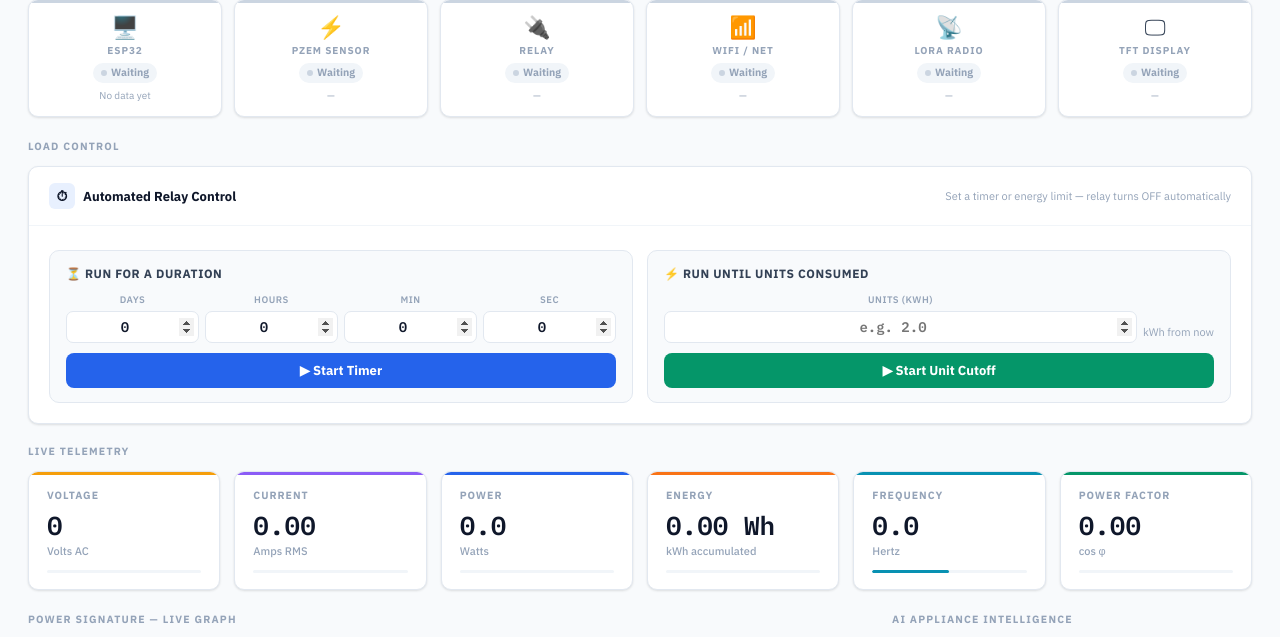
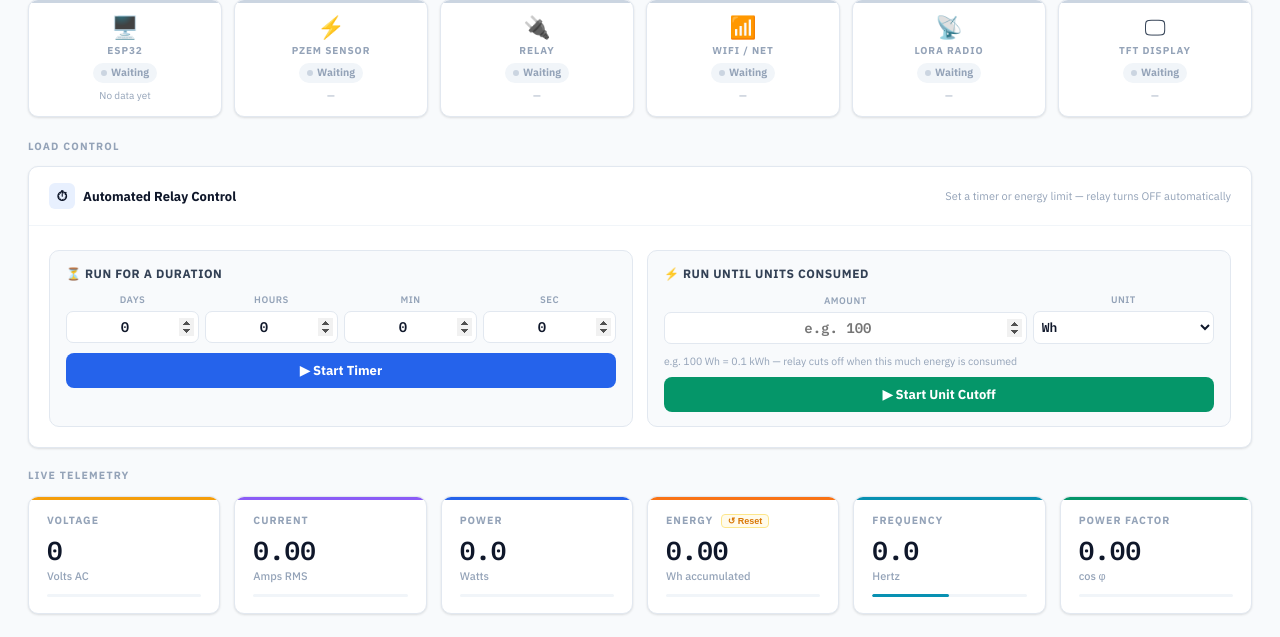
Before and after one commit to ZeroCipherX/wemo-mlops-pipeline, a Flask app: page / in a window 1280 px wide. Shown: the part 117-754 px from the top of the page. Run offline with Flask 3, Linux system fonts and the light colour scheme; data that the repository does not hold is empty.

Commit message:
fix: timer relay bug, add Wh/kWh dropdown, add energy reset button

```diff
--- a/app.py
+++ b/app.py
@@ -151,27 +151,31 @@ _training_mode_lock   = threading.Lock()
 # mode = "unit_cutoff" → relay turns OFF when PZEM energy delta >= requested_kwh
 _automation_lock = threading.Lock()
 _automation = {
-    "mode":          "idle",
-    "end_time":      0.0,      # unix timestamp for timer cutoff
-    "duration_secs": 0,        # original duration in seconds (for display)
-    "baseline_kwh":  0.0,      # PZEM energy reading at start of unit cutoff
-    "target_kwh":    0.0,      # baseline + user-requested units
-    "requested_kwh": 0.0,      # what user asked for (for display)
+    "mode":           "idle",
+    "end_time":       0.0,      # unix timestamp for timer cutoff
+    "duration_secs":  0,        # original duration in seconds (for display)
+    "baseline_kwh":   0.0,      # PZEM energy reading at start of unit cutoff
+    "target_kwh":     0.0,      # baseline + user-requested units
+    "requested_kwh":  0.0,      # what user asked for in kWh (for display)
+    "requested_raw":  0.0,      # original user value (Wh or kWh number)
+    "requested_unit": "kWh",    # "wh" or "kwh"
 }
 
 def _automation_watchdog():
     """Daemon thread — fires every second to check if timer has expired."""
     while True:
         time.sleep(1)
+        fire_off = False
         with _automation_lock:
-            if _automation["mode"] != "timer":
-                continue
-            if time.time() >= _automation["end_time"]:
-                print("[TIMER] Time's up — turning relay OFF automatically.", flush=True)
-                _automation["mode"] = "idle"
+            if _automation["mode"] == "timer":
+                if time.time() >= _automation["end_time"]:
+                    print("[TIMER] Time's up — turning relay OFF automatically.", flush=True)
+                    _automation["mode"] = "idle"
+                    fire_off = True
         # Turn relay off outside the lock to avoid deadlock
-        latest["relay_desired"] = 0
-        save_relay_state(0, user_set=True)
+        if fire_off:
+            latest["relay_desired"] = 0
+            save_relay_state(0, user_set=True)
 
 threading.Thread(target=_automation_watchdog, daemon=True).start()
 
@@ -1268,14 +1272,24 @@ def cancel_timer():
 @app.route("/api/unit-cutoff", methods=["POST"])
 def set_unit_cutoff():
     try:
-        data  = request.get_json(force=True)
-        units = float(data.get("units", 0))
-        if units <= 0:
+        data      = request.get_json(force=True)
+        units_raw = float(data.get("units", 0))
+        unit_type = str(data.get("unit_type", "kWh")).strip().lower()  # "wh" or "kwh"
+
+        if units_raw <= 0:
             return jsonify({"ok": False, "error": "Units must be greater than zero."}), 400
+
+        # Convert to kWh for internal comparison (PZEM reports in kWh)
+        if unit_type == "wh":
+            units_kwh      = units_raw / 1000.0
+            display_str    = f"{units_raw} Wh"
+        else:
+            units_kwh      = units_raw
+            display_str    = f"{units_raw} kWh"
 
         # Delta logic — take current PZEM reading as baseline
         baseline = float(latest.get("e", 0))
-        target   = round(baseline + units, 6)
+        target   = round(baseline + units_kwh, 6)
 
         # Turn relay ON immediately
         latest["relay_desired"] = 1
@@ -1285,19 +1299,21 @@ def set_unit_cutoff():
             _automation["mode"]          = "unit_cutoff"
             _automation["baseline_kwh"]  = baseline
             _automation["target_kwh"]    = target
-            _automation["requested_kwh"] = units
+            _automation["requested_kwh"] = units_kwh   # always stored in kWh
+            _automation["requested_raw"] = units_raw   # original user value
+            _automation["requested_unit"]= unit_type   # "wh" or "kwh"
             _automation["end_time"]      = 0.0
             _automation["duration_secs"] = 0
 
         print(
             f"[UNIT CUTOFF] Started — baseline={baseline:.4f} kWh, "
-            f"target={target:.4f} kWh (+{units} kWh).", flush=True
+            f"target={target:.4f} kWh (+{display_str}).", flush=True
         )
         return jsonify({
             "ok": True,
             "baseline_kwh": baseline,
             "target_kwh":   target,
-            "message": f"Relay ON. Will cut off after {units} kWh consumed."
+            "message": f"Relay ON. Will cut off after {display_str} consumed."
         }), 200
     except Exception as exc:
         return jsonify({"ok": False, "error": str(exc)}), 400
@@ -1311,6 +1327,20 @@ def cancel_unit_cutoff():
     return jsonify({"ok": True, "message": "Unit cutoff cancelled."}), 200
 
 
+@app.route("/api/reset-energy", methods=["POST"])
+def reset_energy():
+    """Reset the accumulated energy counter (PZEM energy field) to 0 in memory.
+    Note: This only resets the server-side displayed value. The PZEM hardware
+    counter itself resets when power is cycled. This endpoint zeroes the
+    in-memory 'e' field so the dashboard shows 0.000 kWh."""
+    try:
+        latest["e"] = 0.0
+        print("[ENERGY] Accumulated energy counter reset to 0.", flush=True)
+        return jsonify({"ok": True, "message": "Energy counter reset to 0."}), 200
+    except Exception as exc:
+        return jsonify({"ok": False, "error": str(exc)}), 400
+
+
 # ─── Health check — safe for AWS ALB, does NOT affect presence detection ──────
 @app.route("/health")
 def health_check():
--- a/templates/index.html
+++ b/templates/index.html
@@ -863,12 +863,19 @@ body {
           <div class="lc-panel-title">⚡ Run Until Units Consumed</div>
           <div class="lc-inputs" style="align-items:flex-end;">
             <div class="lc-input-group" style="flex:2;">
-              <label>Units (kWh)</label>
-              <input type="number" id="unitCutoffVal" min="0.001" step="0.1" placeholder="e.g. 2.0"/>
+              <label id="unitCutoffLabel">Amount</label>
+              <input type="number" id="unitCutoffVal" min="0.001" step="0.1" placeholder="e.g. 100"/>
             </div>
-            <div style="padding-bottom:2px;font-size:11px;color:var(--slate-400);white-space:nowrap;">
-              kWh from now
+            <div class="lc-input-group" style="flex:1; min-width:60px;">
+              <label>Unit</label>
+              <select id="unitCutoffType" style="width:100%;padding:6px 4px;border:1.5px solid var(--slate-200);border-radius:7px;font-family:var(--mono);font-size:13px;font-weight:600;color:var(--slate-900);background:var(--white);outline:none;cursor:pointer;" onchange="updateUnitLabel()">
+                <option value="Wh">Wh</option>
+                <option value="kWh">kWh</option>
+              </select>
             </div>
+          </div>
+          <div style="font-size:10.5px;color:var(--slate-400);margin-bottom:8px;" id="unitCutoffHint">
+            e.g. 100 Wh = 0.1 kWh — relay cuts off when this much energy is consumed
           </div>
           <button class="btn-lc-start btn-lc-unit" id="btnStartUnit" onclick="startUnitCutoff()">
             ▶ Start Unit Cutoff
@@ -904,9 +911,9 @@ body {
       <div class="tele-bar"><div class="tele-bar-fill" id="bp" style="--accent:#2563EB"></div></div>
     </div>
     <div class="tele-card card-e">
-      <div class="tele-label">Energy</div>
+      <div class="tele-label">Energy <button onclick="resetEnergy()" title="Reset accumulated energy to 0" style="font-size:9px;padding:1px 6px;border-radius:4px;border:1px solid #FDE68A;background:var(--amber-bg);color:var(--amber);cursor:pointer;font-weight:700;margin-left:4px;">↺ Reset</button></div>
       <div class="tele-value" id="te">—</div>
-      <div class="tele-unit">kWh accumulated</div>
+      <div class="tele-unit" id="te-unit">accumulated</div>
       <div class="tele-bar"><div class="tele-bar-fill" id="be" style="--accent:#F97316"></div></div>
     </div>
     <div class="tele-card card-hz">
@@ -1649,9 +1656,13 @@ function pollLive() {
       document.getElementById('tv').textContent  = fmt(d.v, 0);
       document.getElementById('ti').textContent  = fmt(d.i, 2);
       document.getElementById('tp').textContent  = fmt(d.p, 1);
-      document.getElementById('te').textContent  = d.e < 1
-        ? fmt(d.e * 1000, 2) + ' Wh'
-        : fmt(d.e, 3) + ' kWh';
+      if (d.e < 1) {
+        document.getElementById('te').textContent      = fmt(d.e * 1000, 2);
+        document.getElementById('te-unit').textContent = 'Wh accumulated';
+      } else {
+        document.getElementById('te').textContent      = fmt(d.e, 3);
+        document.getElementById('te-unit').textContent = 'kWh accumulated';
+      }
       document.getElementById('tf').textContent  = fmt(d.f, 1);
       document.getElementById('tpf').textContent = fmt(d.pf, 2);
 
@@ -2793,10 +2804,29 @@ function cancelTimer() {
   });
 }
 
+function updateUnitLabel() {
+  const type = document.getElementById('unitCutoffType').value;
+  const label = document.getElementById('unitCutoffLabel');
+  const hint  = document.getElementById('unitCutoffHint');
+  const input = document.getElementById('unitCutoffVal');
+  if (type === 'Wh') {
+    label.textContent = 'Amount (Wh)';
+    input.placeholder = 'e.g. 100';
+    input.step = '1';
+    hint.textContent  = 'e.g. 100 Wh = 0.1 kWh — relay cuts off when this much energy is consumed';
+  } else {
+    label.textContent = 'Amount (kWh)';
+    input.placeholder = 'e.g. 0.5';
+    input.step = '0.001';
+    hint.textContent  = 'e.g. 0.5 kWh = 500 Wh — relay cuts off when this much energy is consumed';
+  }
+}
+
 function startUnitCutoff() {
-  const units = parseFloat(document.getElementById('unitCutoffVal').value);
+  const units    = parseFloat(document.getElementById('unitCutoffVal').value);
+  const unitType = document.getElementById('unitCutoffType').value; // "Wh" or "kWh"
   if (!units || units <= 0) {
-    showAlertAuto('warning', '⚠️ Please enter a valid kWh amount.', 3000);
+    showAlertAuto('warning', '⚠️ Please enter a valid amount.', 3000);
     return;
   }
 
@@ -2805,12 +2835,12 @@ function startUnitCutoff() {
   fetch('/api/unit-cutoff', {
     method: 'POST',
     headers: { 'Content-Type': 'application/json' },
-    body: JSON.stringify({ units }),
+    body: JSON.stringify({ units, unit_type: unitType.toLowerCase() }),
   })
   .then(r => r.json())
   .then(d => {
     if (d.ok) {
-      showAlertAuto('success', `⚡ Unit cutoff set — relay will turn OFF after ${units} kWh consumed.`, 4000);
+      showAlertAuto('success', `⚡ Unit cutoff set — relay will turn OFF after ${units} ${unitType} consumed.`, 4000);
     } else {
       showAlertAuto('danger', '⚠️ ' + (d.error || 'Unit cutoff failed.'), 4000);
       document.getElementById('btnStartUnit').disabled = false;
@@ -2883,10 +2913,21 @@ function _syncAutomationUI(auto, currentEnergy) {
     btnCancelT.style.display = 'block';
     _clearUnitUI();
   } else if (auto.mode === 'unit_cutoff') {
-    const consumed = Math.max(0, currentEnergy - auto.baseline_kwh);
-    const pct      = auto.requested_kwh > 0 ? Math.min(100, (consumed / auto.requested_kwh * 100)).toFixed(1) : 0;
+    const consumed    = Math.max(0, currentEnergy - auto.baseline_kwh);
+    const reqKwh      = auto.requested_kwh || 0;
+    const unitType    = (auto.requested_unit || 'kwh').toLowerCase();
+    const pct         = reqKwh > 0 ? Math.min(100, (consumed / reqKwh * 100)).toFixed(1) : 0;
+    // Display in Wh or kWh based on what user chose
+    let consumedStr, targetStr;
+    if (unitType === 'wh') {
+      consumedStr = (consumed * 1000).toFixed(1) + ' Wh';
+      targetStr   = (auto.requested_raw || reqKwh * 1000).toFixed(0) + ' Wh';
+    } else {
+      consumedStr = consumed.toFixed(4) + ' kWh';
+      targetStr   = reqKwh.toFixed(4) + ' kWh';
+    }
     unitStatus.className    = 'lc-status active-unit';
-    unitStatus.textContent  = `⚡ ${consumed.toFixed(4)} / ${auto.requested_kwh} kWh (${pct}%)`;
+    unitStatus.textContent  = `⚡ ${consumedStr} / ${targetStr} (${pct}%)`;
     btnStartU.disabled       = true;
     btnCancelU.style.display = 'block';
     _clearTimerUI();
@@ -2897,6 +2938,23 @@ function _syncAutomationUI(auto, currentEnergy) {
   }
 }
 
+
+/* ─── Reset Energy Counter ────────────────────────── */
+function resetEnergy() {
+  if (!confirm('Reset accumulated energy to 0.000 Wh?\n\nNote: This resets the dashboard display. The physical PZEM meter resets when power-cycled.')) return;
+  fetch('/api/reset-energy', { method: 'POST' })
+    .then(r => r.json())
+    .then(d => {
+      if (d.ok) {
+        document.getElementById('te').textContent = '0.00';
+        document.getElementById('te-unit').textContent = 'Wh accumulated';
+        showAlertAuto('normal', '✅ Energy counter reset to 0 Wh.', 4000);
+      } else {
+        showAlertAuto('danger', 'Reset failed: ' + (d.error || 'unknown'), 4000);
+      }
+    })
+    .catch(() => showAlertAuto('danger', '⚠️ Network error during energy reset.', 4000));
+}
 
 /* ─── Boot ────────────────────────────────────────── */
 // Load relay state immediately on page load
```
